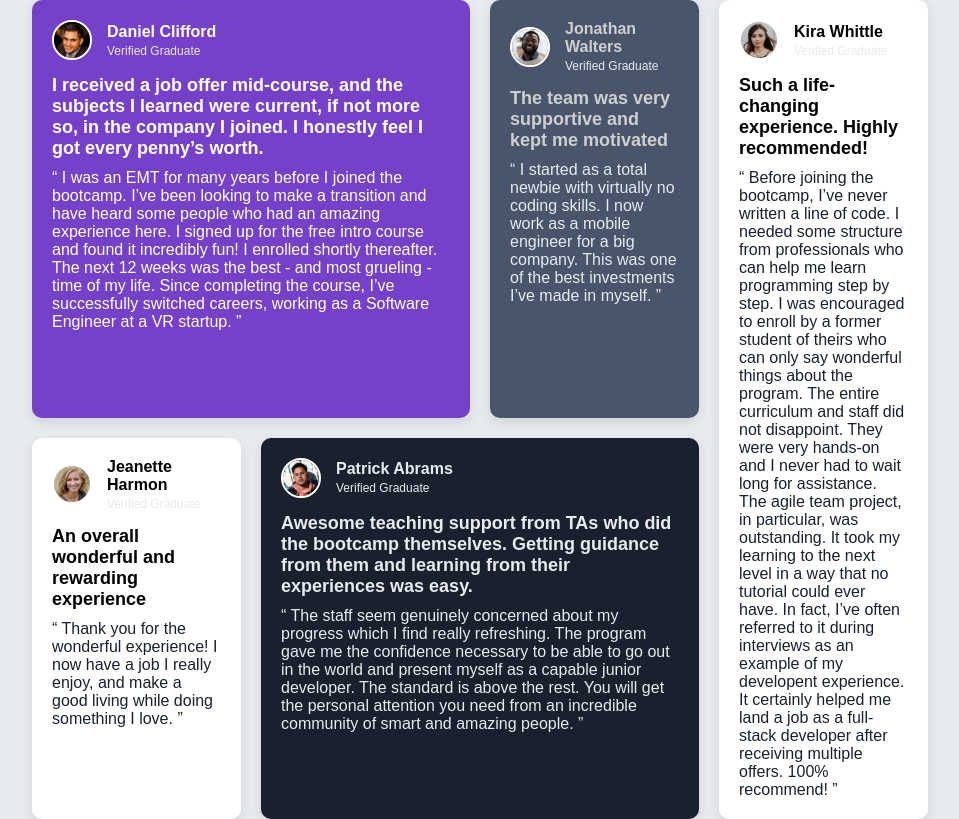
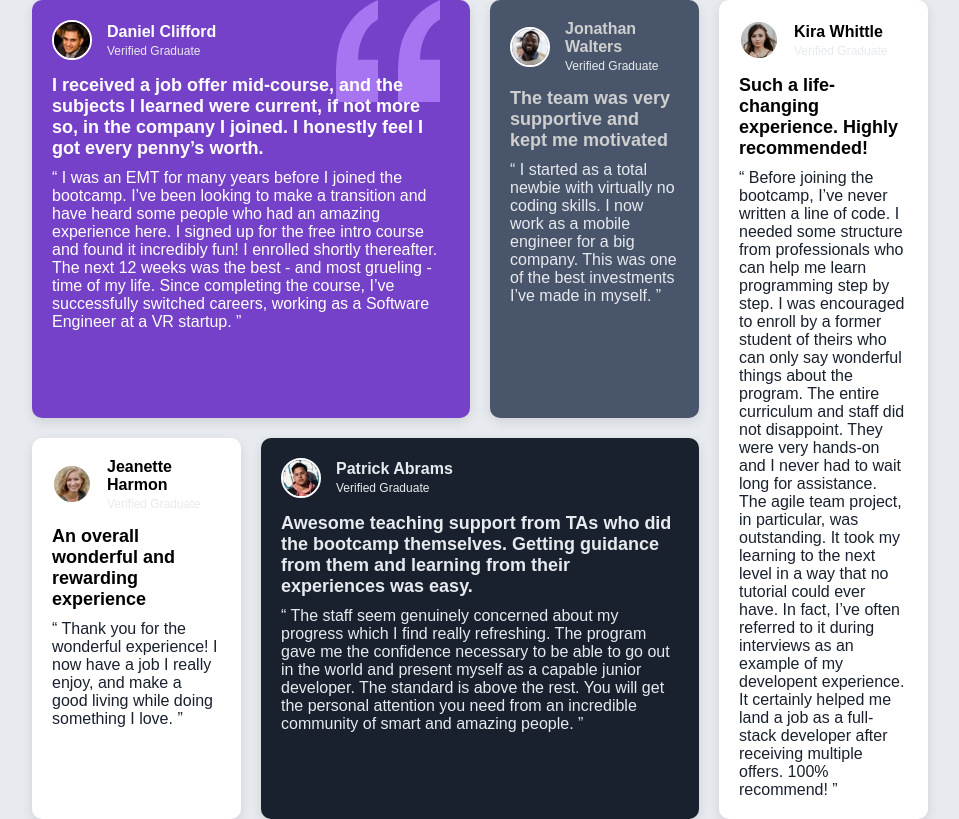
Before and after one commit to dev-m-josh/testimonials-grid-section-main, a plain HTML site: page index.html in a window 1280 px wide. Shown: the whole page, without its empty margins (160-1119 px from the left). Drawn offline with Linux system fonts and the light colour scheme; a web font is replaced by a local one.

Commit message:
Added the background image

```diff
--- a/styles.css
+++ b/styles.css
@@ -78,6 +78,9 @@ body {
 .card-purple {
     background-color: hsl(263, 55%, 52%);
     color: white;
+    background-image: url('/images/bg-pattern-quotation.svg');
+    background-repeat: no-repeat;
+    background-position: top 0 right 30px;
 }
 
 .card-gray {
@@ -110,6 +113,10 @@ body {
         gap: 20px;
         padding: 10px 0;
     }
+
+    .card-purple{
+        background-image: none;
+    }
 }
 
 @media screen and (max-width: 1140px) {
```
